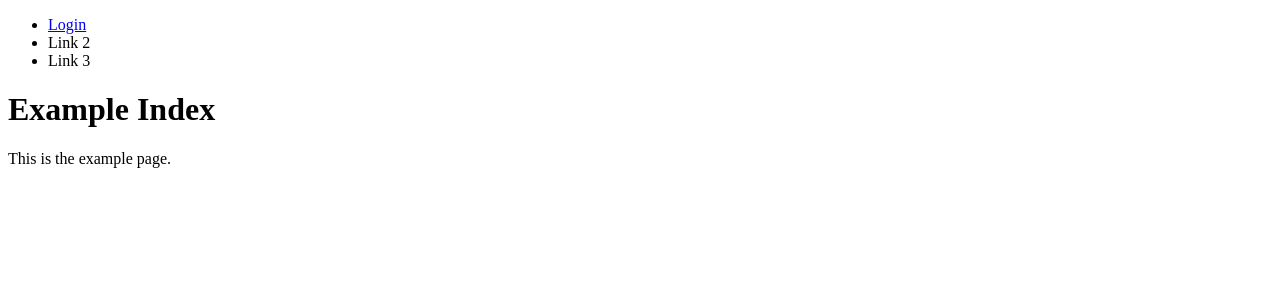
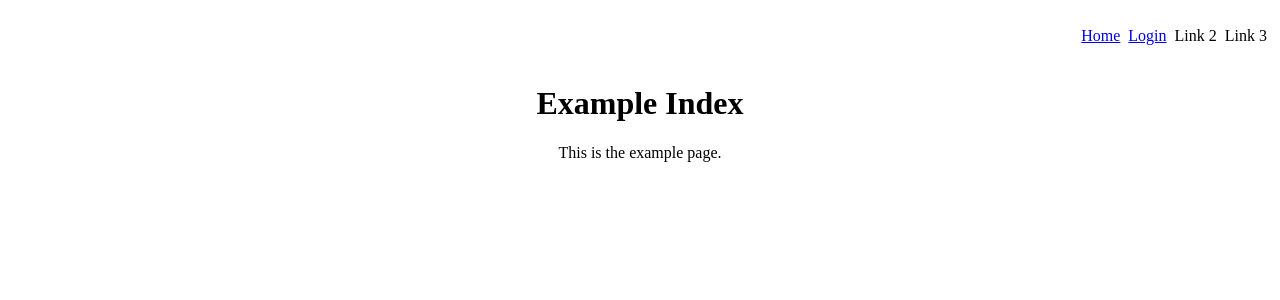
Before and after one commit to kushaldas/saml-examples, a Flask app: template sp2/app/templates/index.html in a window 1280 px wide. Shown: the top 300 px of the page. Run offline with Flask 2, Linux system fonts and the light colour scheme; the template is opened without the code that fills it, so the values that code supplies are empty.

Commit message:
Updates to HTML and CSS for SP2

```diff
--- a/sp2/app/templates/base.html
+++ b/sp2/app/templates/base.html
@@ -8,22 +8,43 @@
 
 <body>
   <style>
-.navitems { display: flex; }
+    .navbar {
+      display: flex;
+      justify-content: flex-end;
+    }
+
+    .navitems {
+      display: flex;
+    }
+
+    .navitems li {
+      list-style-type: none;
+      padding: 3px 5px 3px 3px;
+
+    }
+
+    .content {
+      text-align: center;
+    }
   </style>
   <nav class="navbar">
-      <ul>
+    <ul class="navitems">
+      <li><a href="{{ url_for('index') }}">Home</a></li>
       {% if not current_user.is_authenticated %}
       <li><a href="{{ url_for('login') }}">Login</a></li>
-        {% endif %}
-        {% if current_user.is_authenticated %}
+      {% else %}
       <li><a href="{{ url_for('logout') }}">Logout</a></li>
+      <li><a href="{{ url_for('profile') }}">Profile</a></li>
       {% endif %}
       <li>Link 2</li>
       <li>Link 3</li>
     </ul>
 
   </nav>
+  <div class="content">
     {% block content %}
     {% endblock %}
+  </div>
 </body>
+
 </html>
```
Lines whose indentation alone changed are shown as unchanged.
